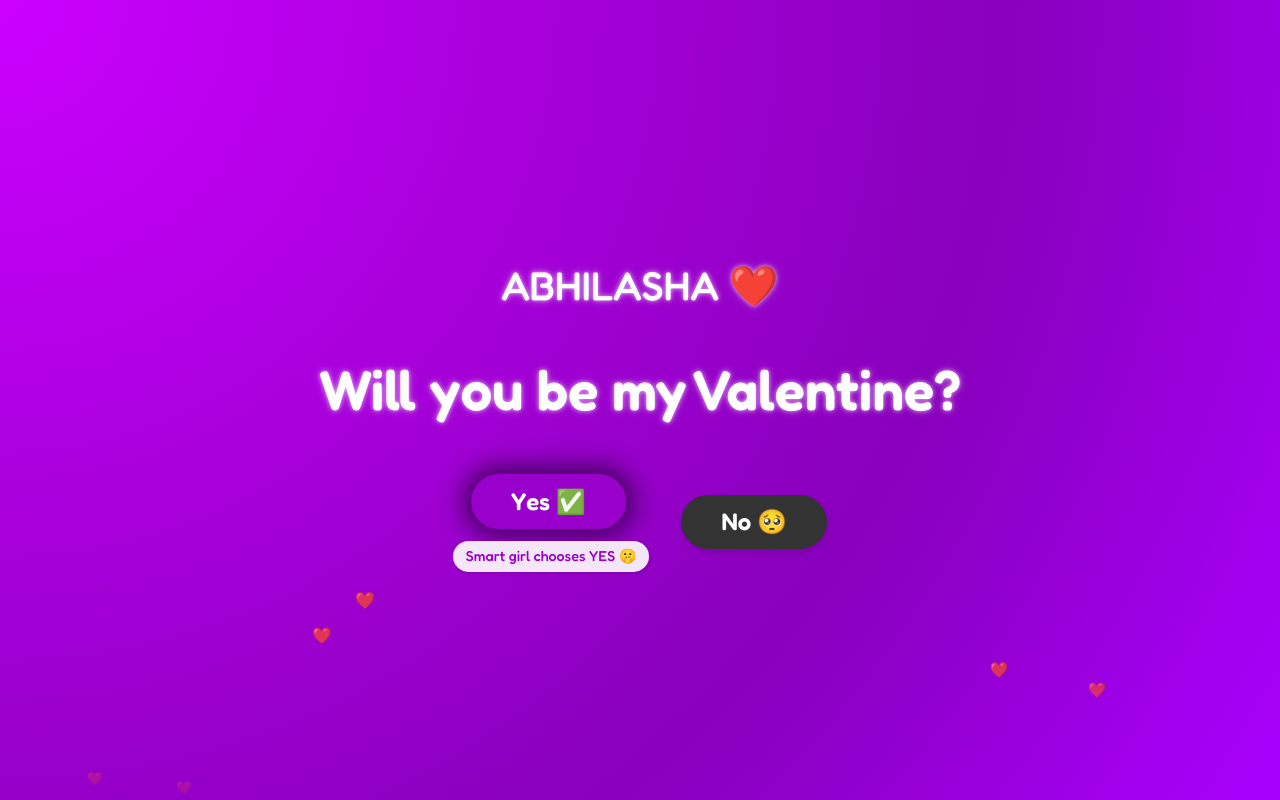
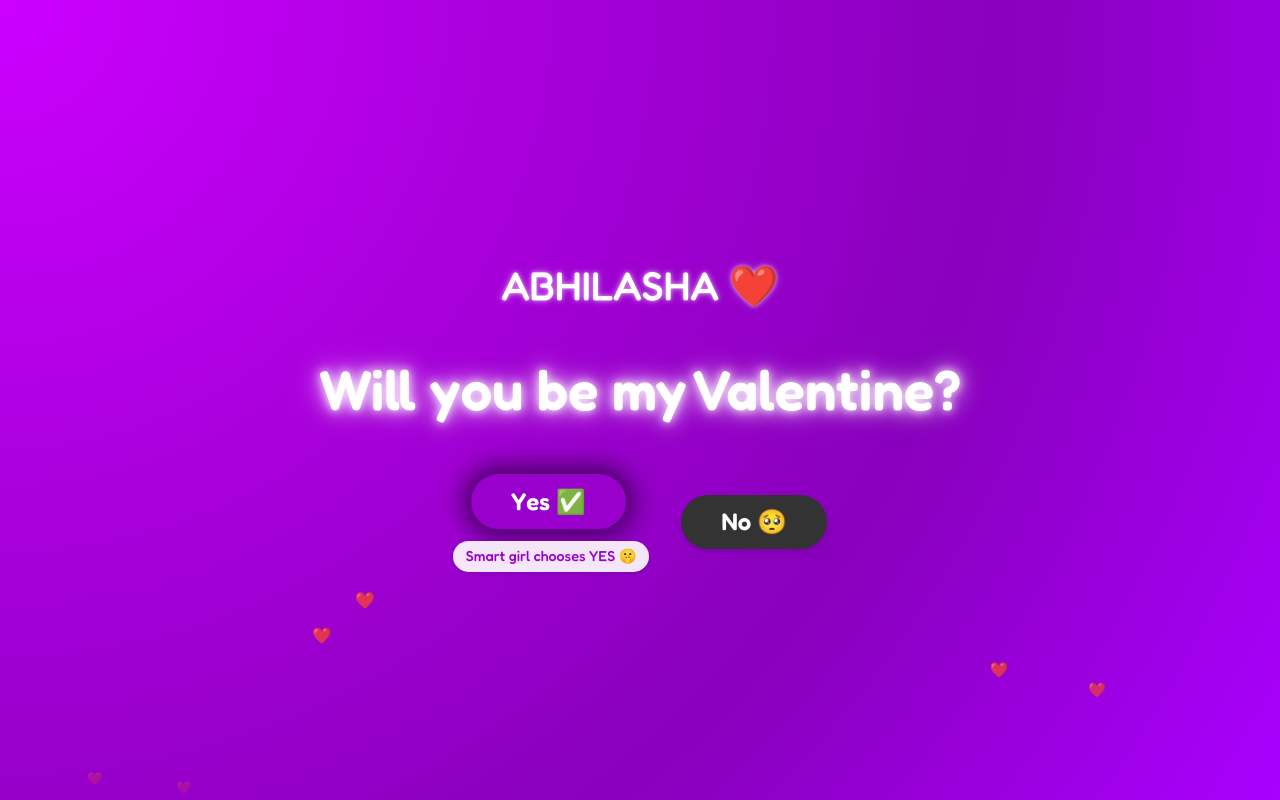
Before and after one commit to rahullastzone-lab/valentine, a Next.js app: page / in a window 1280 px wide. Built offline with nearby package versions, Linux system fonts and the light colour scheme.

Commit message:
add strong glow to success text

```diff
--- a/src/app/page.module.css
+++ b/src/app/page.module.css
@@ -22,7 +22,7 @@
   font-size: 3.5rem;
   font-weight: 600;
   margin-bottom: 3rem;
-  text-shadow: 0 0 4px rgba(255, 255, 255, 0.6), 0 0 8px rgba(255, 255, 255, 0.3);
+  text-shadow: 0 0 10px rgba(255, 255, 255, 0.9), 0 0 20px rgba(255, 255, 255, 0.7), 0 0 30px rgba(255, 255, 255, 0.5);
   color: #fff;
 }
 
```
